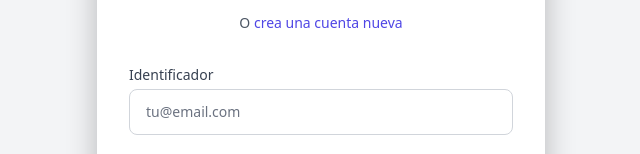
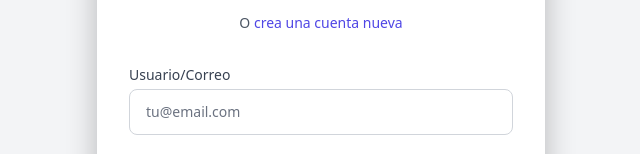
Before and after one commit to LuisMar23/DistribuidoraFrontendA-E, an Angular app: page /login in a window 1280 px wide. Shown: the part 248-402 px from the top of the page, without its empty margins (319-959 px from the left). Built offline with nearby package versions, Linux system fonts and the light colour scheme.

Commit message:
Login actualizacion

```diff
--- a/src/app/app.config.ts
+++ b/src/app/app.config.ts
@@ -1,13 +1,20 @@
-import { ApplicationConfig, provideBrowserGlobalErrorListeners, provideZonelessChangeDetection } from '@angular/core';
+import {
+  ApplicationConfig,
+  provideBrowserGlobalErrorListeners,
+  provideZonelessChangeDetection,
+} from '@angular/core';
 import { provideRouter } from '@angular/router';
 
 import { routes } from './app.routes';
 import { provideClientHydration, withEventReplay } from '@angular/platform-browser';
+import { provideHttpClient, withFetch } from '@angular/common/http';
 
 export const appConfig: ApplicationConfig = {
   providers: [
     provideBrowserGlobalErrorListeners(),
     provideZonelessChangeDetection(),
-    provideRouter(routes), provideClientHydration(withEventReplay())
-  ]
-};
+    provideHttpClient(withFetch()),
+    provideRouter(routes),
+    provideClientHydration(withEventReplay()),
+  ],
+}
--- a/src/app/components/services/auth.service.ts
+++ b/src/app/components/services/auth.service.ts
@@ -12,7 +12,7 @@ export class AuthService {
   private apiUrl = environment.apiUrl;
   constructor(private http: HttpClient) {}
 
-  login(data:LoginDto) {
+  login(data:LoginDto): Observable<any> {
     return this.http.post(`${this.apiUrl}/auth/login`,data);
   }
   register(data: RegisterDto): Observable<any> {
--- a/src/app/login/login.html
+++ b/src/app/login/login.html
@@ -15,17 +15,17 @@
         <form class="space-y-6" [formGroup]="loginForm" (ngSubmit)="onSubmit()">
             <div class="space-y-4">
                 <div>
-                    <label for="email" class="block text-sm font-medium text-gray-700 mb-1">Identificador</label>
-                    <input id="email" type="email" formControlName="email" class="appearance-none rounded-lg relative block w-full px-4 py-3 border border-gray-300
+                    <label for="identifier" class="block text-sm font-medium text-gray-700 mb-1">Usuario/Correo</label>
+                    <input id="identifier" type="identifier" formControlName="identifier" class="appearance-none rounded-lg relative block w-full px-4 py-3 border border-gray-300
             placeholder-gray-500 text-gray-900 focus:outline-none focus:ring-2 focus:ring-indigo-500
             focus:border-indigo-500 focus:z-10 sm:text-sm" placeholder="tu@email.com">
                     <p class="mt-1 text-sm text-red-600"
-                        *ngIf="loginForm.get('email')?.touched && loginForm.get('email')?.errors?.['required']">
-                        El email es requerido
+                        *ngIf="loginForm.get('identifier')?.touched && loginForm.get('identifier')?.errors?.['required']">
+                        El usuario/correo es requerido
                     </p>
                     <p class="mt-1 text-sm text-red-600"
-                        *ngIf="loginForm.get('email')?.touched && loginForm.get('email')?.errors?.['email']">
-                        Por favor ingresa un email válido
+                        *ngIf="loginForm.get('identifier')?.touched && loginForm.get('identifier')?.errors?.['identifier']">
+                        Por favor ingresa un usuario/correo válido
                     </p>
                 </div>
 
--- a/src/app/login/login.ts
+++ b/src/app/login/login.ts
@@ -1,8 +1,9 @@
-import { Component } from '@angular/core';
+import { Component, inject } from '@angular/core';
 import { FormBuilder, FormGroup, Validators, ReactiveFormsModule } from '@angular/forms';
 import { CommonModule } from '@angular/common';
 import { Sidebar } from "../sidebar/sidebar";
 import { DashboardComponent } from "../dashboard/dashboard";
+import { AuthService } from '../components/services/auth.service';
 
 @Component({
   selector: 'app-login',
@@ -13,10 +14,11 @@ import { DashboardComponent } from "../dashboard/dashboard";
 })
 export class LoginComponent {
   loginForm: FormGroup;
+  _authService = inject(AuthService)
 
   constructor(private fb: FormBuilder) {
     this.loginForm = this.fb.group({
-      email: ['', [Validators.required, Validators.email]],
+      identifier: ['', [Validators.required]],
       password: ['', Validators.required],
       rememberMe: [false]
     });
@@ -25,6 +27,9 @@ export class LoginComponent {
   onSubmit() {
     if (this.loginForm.valid) {
       console.log('Formulario válido', this.loginForm.value);
+      const data = this.loginForm.getRawValue()
+      console.log(data)
+      this._authService.login(data).subscribe({next :()=>{console.log("prueba")}})
       // Aquí iría la lógica de autenticación
     } else {
       // Marcar todos los campos como tocados para mostrar errores
--- a/src/interfaces/login.interface.ts
+++ b/src/interfaces/login.interface.ts
@@ -1,4 +1,5 @@
 export interface LoginDto {
-  email: string;
+  identifier: string;
   password: string;
+  rememberMe: boolean;
 }
```
Also changed, not shown: src/app/components/auth/register/register.css (added), src/app/components/auth/register/register.html (renamed from src/app/components/aut/register/register.html), src/app/components/auth/register/register.ts (renamed from src/app/components/aut/register/register.ts).
